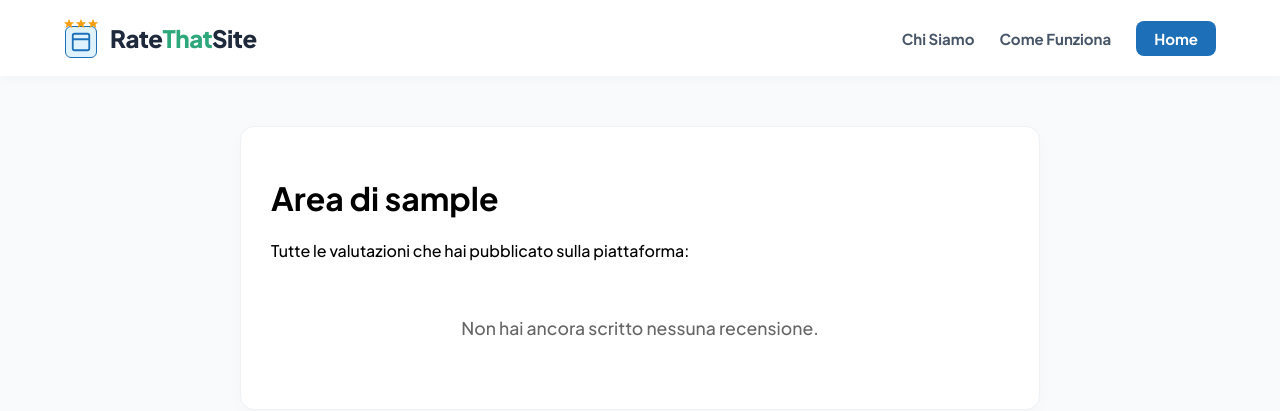
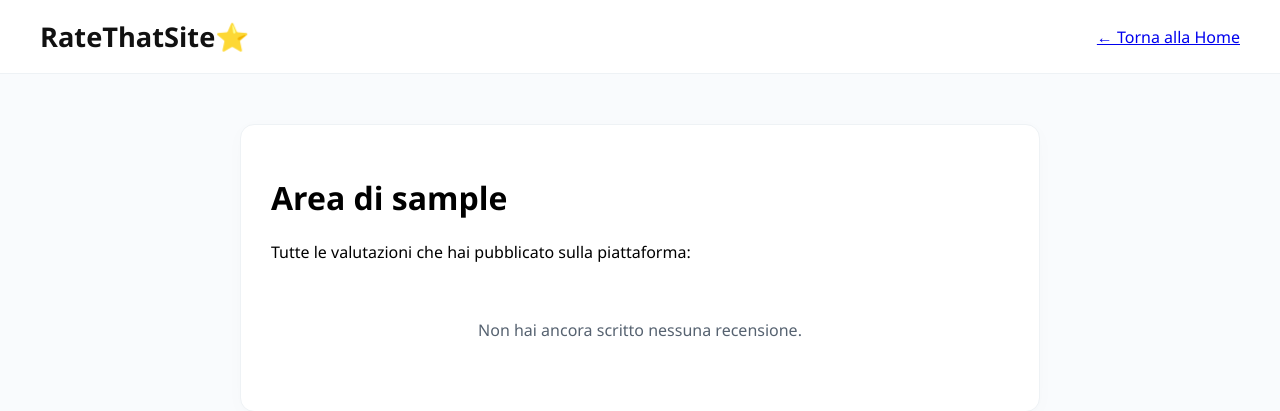
Before and after one commit to DanyXSmile/RateThatSite, a Flask app: page /le-mie-recensioni in a window 1280 px wide. Shown: the top 411 px of the page. Run offline with Flask 3, Linux system fonts and the light colour scheme; the visitor is signed in with stand-in values (Sample User, id 1).

Commit message:
Aggiornamento FInale v1.45

```diff
--- a/app.py
+++ b/app.py
@@ -116,5 +116,20 @@ def logout():
     session.clear()
     return redirect(url_for('index'))
 
+@app.route('/elimina_recensione', methods=['POST'])
+def elimina_recensione():
+    if 'username' not in session:
+        return redirect(url_for('index'))
+
+    site_url = request.form.get('site_url', '').strip()
+    comment = request.form.get('comment', '').strip()
+
+    DB["recensioni"] = [
+        r for r in DB["recensioni"]
+        if not (r['autore'] == session['username'] and r['site_url'] == site_url and r['comment'] == comment)
+    ]
+
+    return redirect(url_for('le_mie_recensioni'))
+
 if __name__ == '__main__':
     app.run(debug=True)
--- a/templates/le_mie_recensioni.html
+++ b/templates/le_mie_recensioni.html
@@ -4,150 +4,29 @@
     <meta charset="UTF-8">
     <title>Le mie recensioni - RateThatSite</title>
     <style>
-        @import url('https://fonts.googleapis.com/css2?family=Plus+Jakarta+Sans:wght@500;700;800&display=swap');
-
-        body {
-            font-family: 'Plus Jakarta Sans', sans-serif;
-            background-color: #f8fafc;
-            margin: 0;
-            padding: 0;
-        }
-
-        /* Navbar Container */
-        .navbar {
-            display: flex;
-            justify-content: space-between;
-            align-items: center;
-            padding: 18px 5%;
-            background-color: #ffffff;
-            box-shadow: 0 2px 10px rgba(0, 0, 0, 0.03);
-        }
-
-        /* Container del Logo */
-        .logo-container {
-            display: flex;
-            align-items: center;
-            gap: 12px;
-            cursor: pointer;
-            user-select: none;
-            text-decoration: none;
-        }
-
-        /* Icona contenitore */
-        .logo-icon-wrapper {
-            display: flex;
-            flex-direction: column;
-            align-items: center;
-            position: relative;
-        }
-
-        /* Le tre stelline sopra il browser */
-        .logo-stars {
-            display: flex;
-            gap: 2px;
-            margin-bottom: -2px;
-            z-index: 2;
-        }
-
-        .star-icon {
-            width: 10px;
-            height: 10px;
-            fill: #f59e0b;
-        }
-
-        /* Finestra del browser */
-        .logo-browser {
-            width: 32px;
-            height: 32px;
-            background: #e0f2fe;
-            color: #1d70b8;
-            border-radius: 6px;
-            padding: 4px;
-            box-sizing: border-box;
-            display: flex;
-            align-items: center;
-            justify-content: center;
-            border: 1.5px solid #1d70b8;
-            transition: transform 0.2s ease;
-        }
-
-        /* Effetto d'animazione quando passi il mouse sul logo */
-        .logo-container:hover .logo-browser {
-            transform: translateY(-1px) scale(1.04);
-        }
-
-        /* Testo "RateThatSite" */
-        .logo-text {
-            font-size: 24px;
-            font-weight: 800;
-            color: #1e293b;
-            letter-spacing: -0.5px;
-        }
-
-        /* Parte "ThatSite" in verde */
-        .logo-text .highlight {
-            color: #2ea77a;
-        }
-
-        /* Link di navigazione della Navbar */
-        .nav-links {
-            display: flex;
-            align-items: center;
-            gap: 25px;
-        }
-
-        .nav-links a {
-            text-decoration: none;
-            color: #475569;
-            font-weight: 600;
-            font-size: 15px;
-            transition: color 0.2s;
-        }
-
-        .nav-links a:hover {
-            color: #1d70b8;
-        }
-
-        /* Pulsante Accedi/Profilo */
-        .btn-login {
-            background-color: #1d70b8 !important;
-            color: white !important;
-            padding: 8px 18px;
-            border-radius: 8px;
-            transition: background-color 0.2s !important;
-        }
-
-        .btn-login:hover {
-            background-color: #15528a !important;
-        }
+        body { font-family: 'Segoe UI', Arial, sans-serif; background-color: #f9fbfd; margin: 0; padding: 0; }
+        .main-header { background: #ffffff; border-bottom: 1px solid #eef2f5; padding: 18px 0; }
+        .header-container { max-width: 1200px; margin: 0 auto; display: flex; justify-content: space-between; align-items: center; padding: 0 20px; }
+        .logo-text { font-size: 1.7rem; font-weight: 800; color: #111; text-decoration: none; }
         .container { max-width: 800px; margin: 50px auto; padding: 0 20px; }
         .panel { background: white; padding: 30px; border-radius: 14px; box-shadow: 0 4px 20px rgba(0,0,0,0.02); border: 1px solid #eef2f5; }
-        .item { padding: 20px 0; border-bottom: 1px solid #f0f2f5; }
+        .item { padding: 25px 0; border-bottom: 1px solid #f0f2f5; position: relative; }
         .item:last-child { border-bottom: none; }
         .stars { color: #ffc107; font-size: 1.1rem; margin: 5px 0; }
         .site-badge { background: #e0ebff; color: #0052cc; padding: 4px 10px; border-radius: 20px; font-weight: 700; font-size: 0.9rem; }
-        .empty-msg { color: #666; font-size: 1.1rem; text-align: center; padding: 40px; }
+        .delete-box { position: absolute; top: 20px; right: 10px; }
+        .btn-delete { background: #fff5f5; color: #e53e3e; border: 1px solid #fed7d7; padding: 6px 12px; border-radius: 6px; font-weight: 600; font-size: 0.85rem; cursor: pointer; transition: all 0.2s; display: flex; align-items: center; gap: 4px; }
+        .btn-delete:hover { background: #e53e3e; color: white; border-color: #e53e3e; box-shadow: 0 4px 12px rgba(229, 62, 62, 0.15); }
+        .empty-msg { color: #566270; font-size: 1rem; text-align: center; padding: 40px 0; }
     </style>
 </head>
 <body>
-    <nav class="navbar">
-        <a href="/" class="logo-container">
-            <div class="logo-icon-wrapper">
-                <div class="logo-stars">
-                    <svg class="star-icon" viewBox="0 0 24 24"><polygon points="12 2 15.09 10.26 24 10.35 17.77 16.01 20.16 24.35 12 18.54 3.84 24.35 6.23 16.01 0 10.35 8.91 10.26"/></svg>
-                    <svg class="star-icon" viewBox="0 0 24 24"><polygon points="12 2 15.09 10.26 24 10.35 17.77 16.01 20.16 24.35 12 18.54 3.84 24.35 6.23 16.01 0 10.35 8.91 10.26"/></svg>
-                    <svg class="star-icon" viewBox="0 0 24 24"><polygon points="12 2 15.09 10.26 24 10.35 17.77 16.01 20.16 24.35 12 18.54 3.84 24.35 6.23 16.01 0 10.35 8.91 10.26"/></svg>
-                </div>
-                <svg class="logo-browser" viewBox="0 0 24 24" fill="none" stroke="currentColor" stroke-width="2"><rect x="3" y="3" width="18" height="18" rx="2"/><path d="M3 9h18"/><path d="M6 6h.01"/><path d="M9 6h.01"/><path d="M12 6h.01"/></svg>
-            </div>
-            <span class="logo-text">Rate<span class="highlight">That</span>Site</span>
-        </a>
-        <div class="nav-links">
-            <a href="#">Chi Siamo</a>
-            <a href="/">Come Funziona</a>
-            <a href="/" class="btn-login">Home</a>
+    <header class="main-header">
+        <div class="header-container">
+            <a href="/" class="logo-text">RateThatSite⭐</a>
+            <a href="/" class="btn-login">← Torna alla Home</a>
         </div>
-    </nav>
+    </header>
 
     <div class="container">
         <div class="panel">
@@ -159,21 +38,25 @@
             {% else %}
                 {% for r in recensioni %}
                     <div class="item">
+                        <div class="delete-box">
+                            <form method="post" action="/elimina_recensione">
+                                <input type="hidden" name="site_url" value="{{ r.site_url }}">
+                                <input type="hidden" name="comment" value="{{ r.comment }}">
+                                <button type="submit" class="btn-delete">🗑️ Rimuovi</button>
+                            </form>
+                        </div>
                         <div>
                             <span class="site-badge">{{ r.site_url }}</span>
                         </div>
-                        <div class="stars">
-                            {% for s in range(r.rating) %}★{% endfor %}
-                        </div>
+                        <div class="stars">{% for s in range(r.rating) %}★{% endfor %}</div>
                         <p>{{ r.comment }}</p>
                         {% if r.foto %}
-                            <img src="{{ r.foto }}" alt="Screenshot allegato" style="max-width: 200px; max-height: 200px; border-radius: 8px;">
+                            <img src="{{ r.foto }}" alt="Screenshot allegato" style="max-width: 200px; max-height: 200px; border-radius: 8px; margin-top: 15px;">
                         {% endif %}
                     </div>
                 {% endfor %}
             {% endif %}
         </div>
     </div>
-
 </body>
 </html>
```
Also changed, not shown: templates/index.html (+44 -5 lines).
